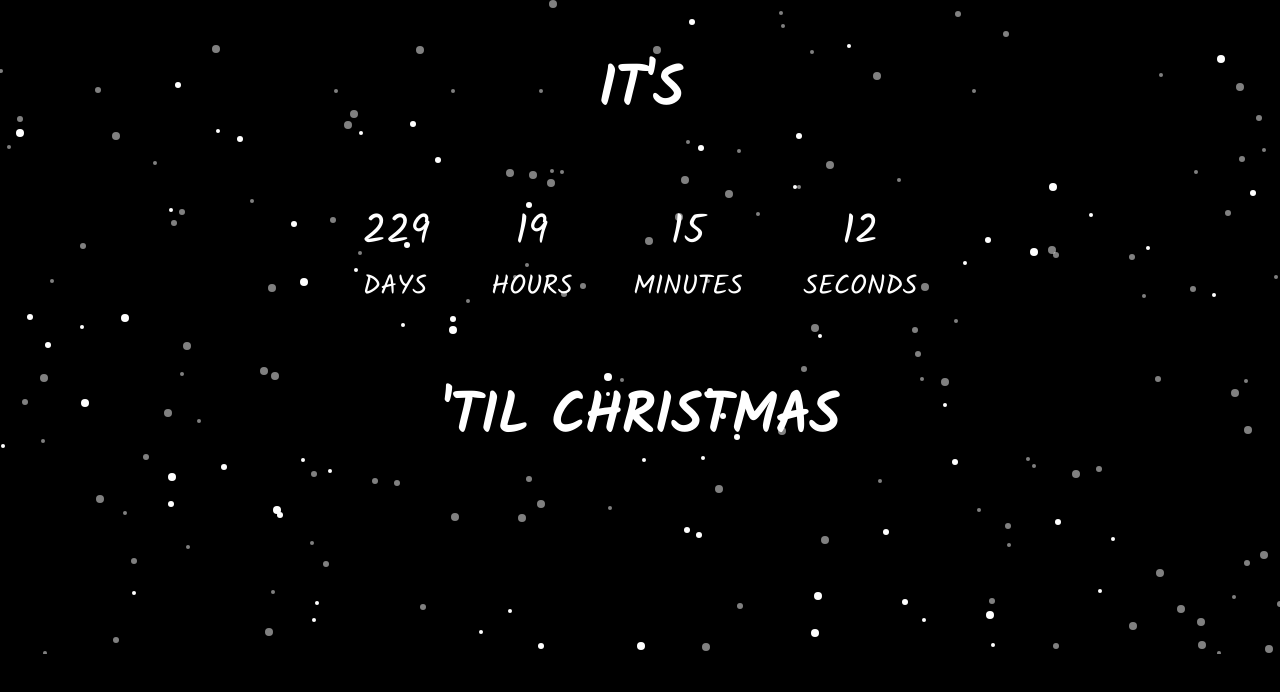
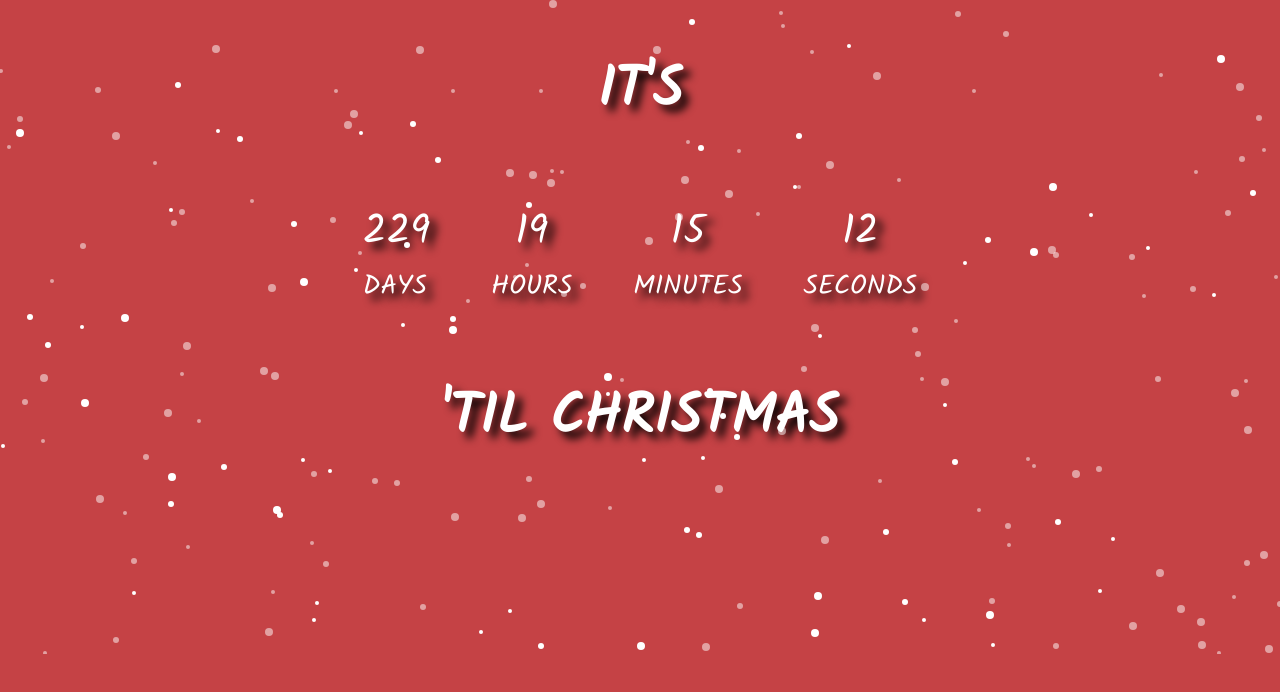
Before and after one commit to TahjPongthorn/21-days-JS-Challenge, a plain HTML site: page CountDownClock/index.html in a window 1280 px wide. Drawn offline with Linux system fonts and the light colour scheme.

Commit message:
changed bg color back to red

```diff
--- a/CountDownClock/style.css
+++ b/CountDownClock/style.css
@@ -1,5 +1,5 @@
 body {
-	background-color: #000000;
+	background-color: #c54245;
 
 	text-transform: uppercase;
 	color: white;
```
